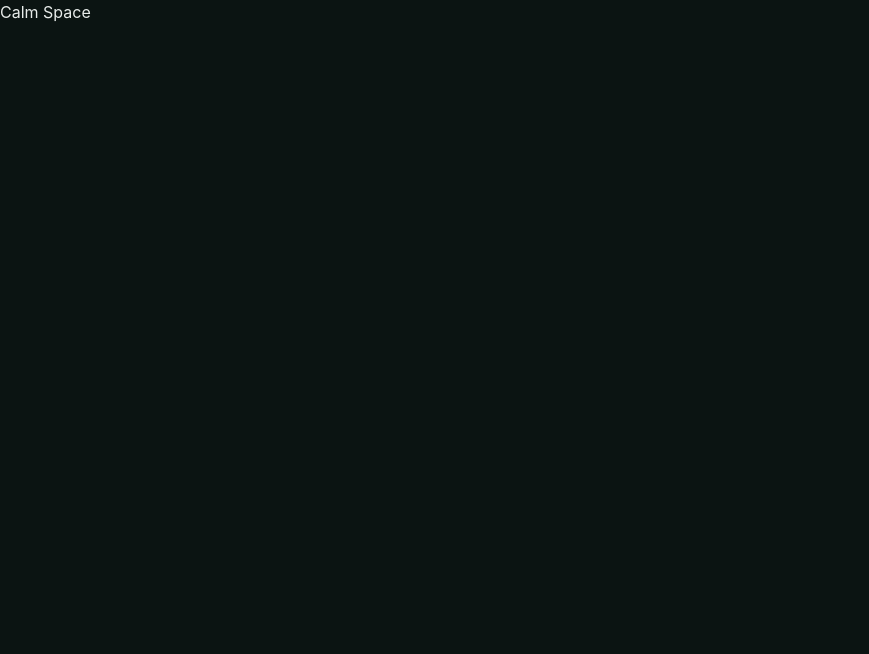
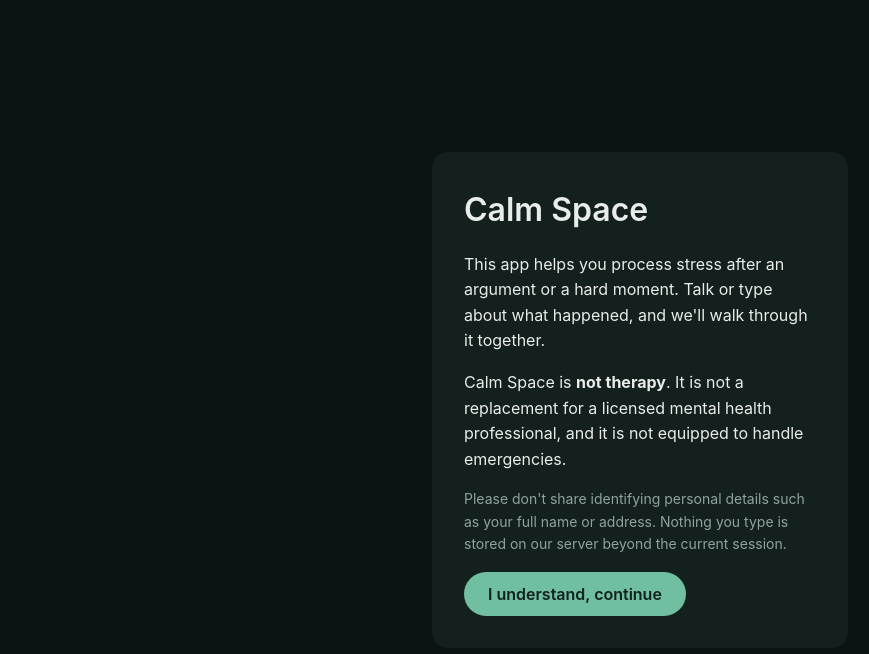
Before and after one commit to shreyashp47/CalmSpace, a website: page public/index.html in a window 1280 px wide. Shown: the whole page, without its empty margins (0-869 px from the left). Drawn offline with Linux system fonts and the light colour scheme.

Commit message:
feat: consent/disclaimer screen with first-visit gating

```diff
--- a/package.json
+++ b/package.json
@@ -14,5 +14,8 @@
   "dependencies": {
     "dotenv": "^17.4.2",
     "express": "^4.19.2"
+  },
+  "devDependencies": {
+    "jsdom": "^24.1.3"
   }
 }
--- a/public/app.js
+++ b/public/app.js
@@ -1,3 +1,67 @@
 (function () {
-  document.getElementById("app").textContent = "Calm Space";
+  "use strict";
+
+  var STORAGE_KEYS = {
+    consentSeen: "calmspace_consent_seen",
+    setupDone: "calmspace_setup_done",
+    context: "calmspace_context",
+    voiceEnabled: "calmspace_voice_enabled",
+    apiKey: "calmspace_api_key",
+  };
+
+  var app = document.getElementById("app");
+
+  function render(html) {
+    app.innerHTML = html;
+  }
+
+  function showConsent() {
+    render(
+      '<div class="screen">' +
+        '<div class="card">' +
+        '<h1 class="card-title">Calm Space</h1>' +
+        '<p class="card-text">' +
+        "This app helps you process stress after an argument or a hard moment. " +
+        "Talk or type about what happened, and we'll walk through it together." +
+        "</p>" +
+        '<p class="card-text">' +
+        "Calm Space is <strong>not therapy</strong>. It is not a replacement for a " +
+        "licensed mental health professional, and it is not equipped to handle emergencies." +
+        "</p>" +
+        '<p class="card-text card-muted">' +
+        "Please don't share identifying personal details such as your full name or address. " +
+        "Nothing you type is stored on our server beyond the current session." +
+        "</p>" +
+        '<button id="consent-continue" class="btn btn-primary" type="button">' +
+        "I understand, continue" +
+        "</button>" +
+        "</div>" +
+        "</div>"
+    );
+    document.getElementById("consent-continue").addEventListener("click", function () {
+      localStorage.setItem(STORAGE_KEYS.consentSeen, "true");
+      showSettings();
+    });
+  }
+
+  function showSettings() {
+    render(
+      '<div class="screen">' +
+        '<div class="card">' +
+        '<h2 class="card-title">Before we start</h2>' +
+        '<p class="card-text">Settings screen — coming next.</p>' +
+        "</div>" +
+        "</div>"
+    );
+  }
+
+  function boot() {
+    if (localStorage.getItem(STORAGE_KEYS.consentSeen) !== "true") {
+      showConsent();
+    } else if (localStorage.getItem(STORAGE_KEYS.setupDone) !== "true") {
+      showSettings();
+    }
+  }
+
+  boot();
 })();
--- a/public/styles.css
+++ b/public/styles.css
@@ -45,7 +45,6 @@
   --radius-full: 9999px;
 
   /* --- Motion --- */
-  --pulse-idle-to-peak: 1.08;
   --pulse-listening-duration: 1.4s;
   --pulse-speaking-duration: 1.8s;
 }
@@ -73,3 +72,64 @@ body {
 /* Light theme is deferred (req doc §5). All colors go through
    custom properties above so a light theme can be added as a
    separate layer without touching component styles. */
+
+/* ============================================================
+   App chrome — screens, cards, buttons
+   ============================================================ */
+
+.screen {
+  min-height: 100vh;
+  display: flex;
+  align-items: center;
+  justify-content: center;
+  padding: var(--space-6);
+}
+
+.card {
+  background: var(--bg-surface);
+  border-radius: var(--radius-lg);
+  padding: var(--space-8);
+  max-width: 26rem;
+  width: 100%;
+}
+
+.card-title {
+  font-size: var(--text-2xl);
+  font-weight: 600;
+  margin-bottom: var(--space-4);
+}
+
+.card-text {
+  font-size: var(--text-md);
+  color: var(--text-primary);
+  margin-bottom: var(--space-4);
+}
+
+.card-muted {
+  color: var(--text-secondary);
+  font-size: var(--text-sm);
+}
+
+.btn {
+  font-family: inherit;
+  font-size: var(--text-md);
+  border: none;
+  border-radius: var(--radius-full);
+  padding: var(--space-3) var(--space-6);
+  cursor: pointer;
+}
+
+.btn-primary {
+  background: var(--accent-primary);
+  color: var(--icon-on-accent);
+  font-weight: 600;
+}
+
+.btn-primary:hover {
+  filter: brightness(1.05);
+}
+
+.btn-primary:focus-visible {
+  outline: 2px solid var(--text-primary);
+  outline-offset: 2px;
+}
```
Also changed, not shown: test/consent.test.js (added, +46 -0 lines), 1 other file.
